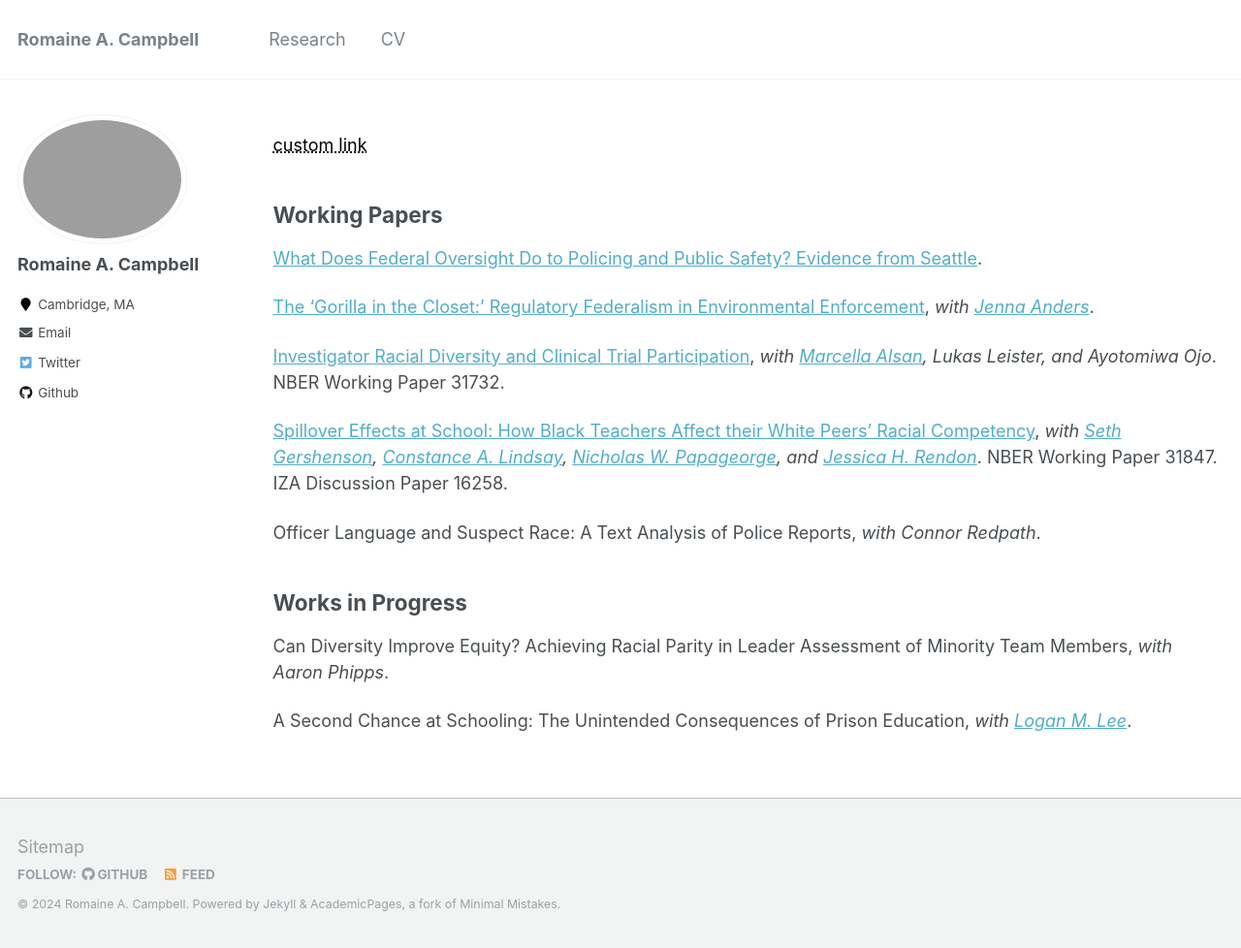
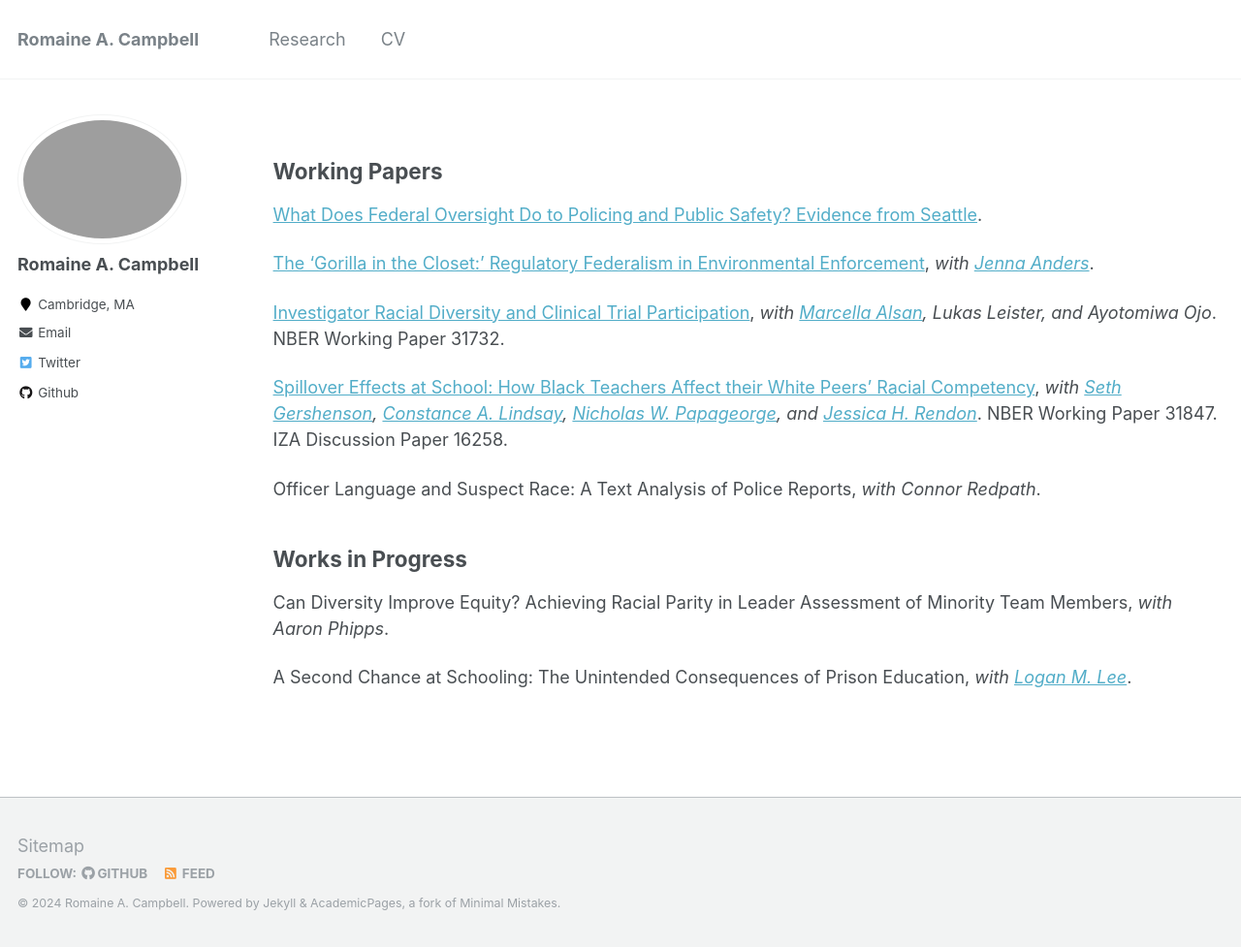
Before and after one commit to romainecampbell/romainecampbell.github.io, a Jekyll site: the page built from _pages/research.md, in a window 1280 px wide and 978 px high. Shown: the whole window at 97% size. Built offline with Jekyll 4.4.1, drawn with Linux system fonts in a browser that asks for light colours.

Commit message:
Update research.md

```diff
--- a/_pages/research.md
+++ b/_pages/research.md
@@ -4,8 +4,6 @@ title: ""
 permalink: /research/
 author_profile: true
 ---
-
-<a href="https://www.google.com/" style="color: black; text-decoration: underline;text-decoration-style: dotted;">custom link</a>
 
 <h2>Working Papers</h2>
 
```
